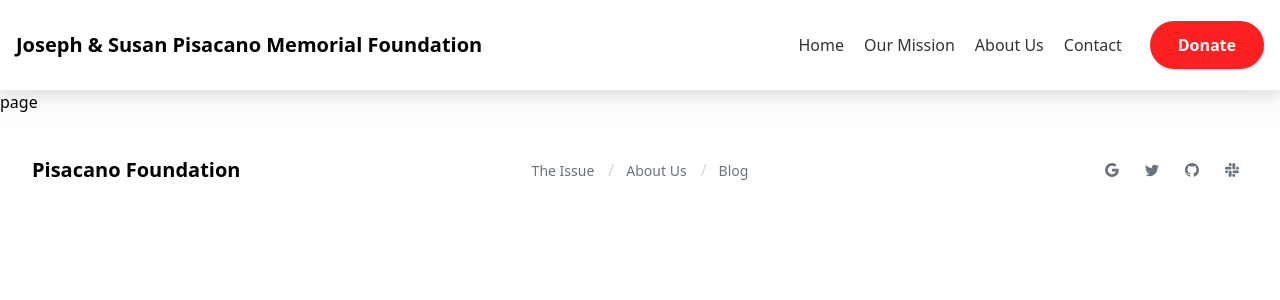
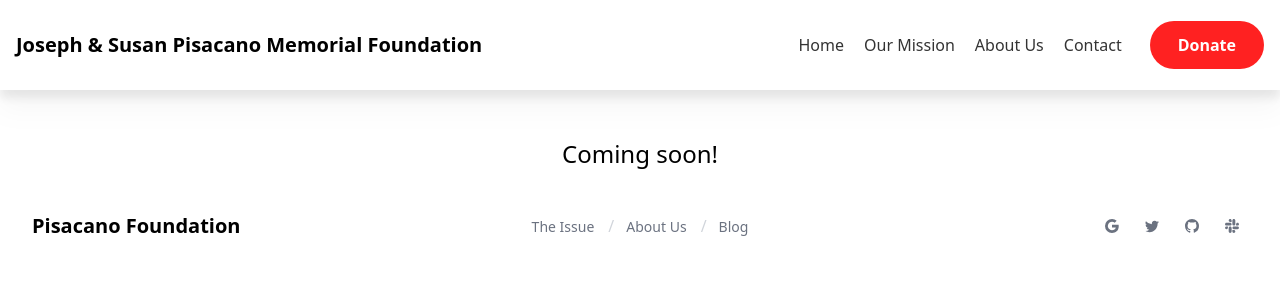
Before and after one commit to GlassAOTU/js-pisacano, a Next.js app: page /contact in a window 1280 px wide. Shown: the top 300 px of the page. Built offline with nearby package versions, Linux system fonts and the light colour scheme.

Commit message:
updated blank pages to "coming soon" messsage

```diff
--- a/app/(pages)/contact/page.tsx
+++ b/app/(pages)/contact/page.tsx
@@ -1,7 +1,5 @@
-import React from 'react'
-
 export default function page() {
   return (
-    <div>page</div>
+    <div className='flex justify-center pt-12 text-2xl'>Coming soon!</div>
   )
 }
--- a/app/(pages)/mission/page.tsx
+++ b/app/(pages)/mission/page.tsx
@@ -1,7 +1,5 @@
- import React from 'react'
-
- export default function page() {
-   return (
-     <div>page</div>
-   )
- }
+export default function page() {
+  return (
+    <div className='flex justify-center pt-12 text-2xl'>Coming soon!</div>
+  )
+}
```
